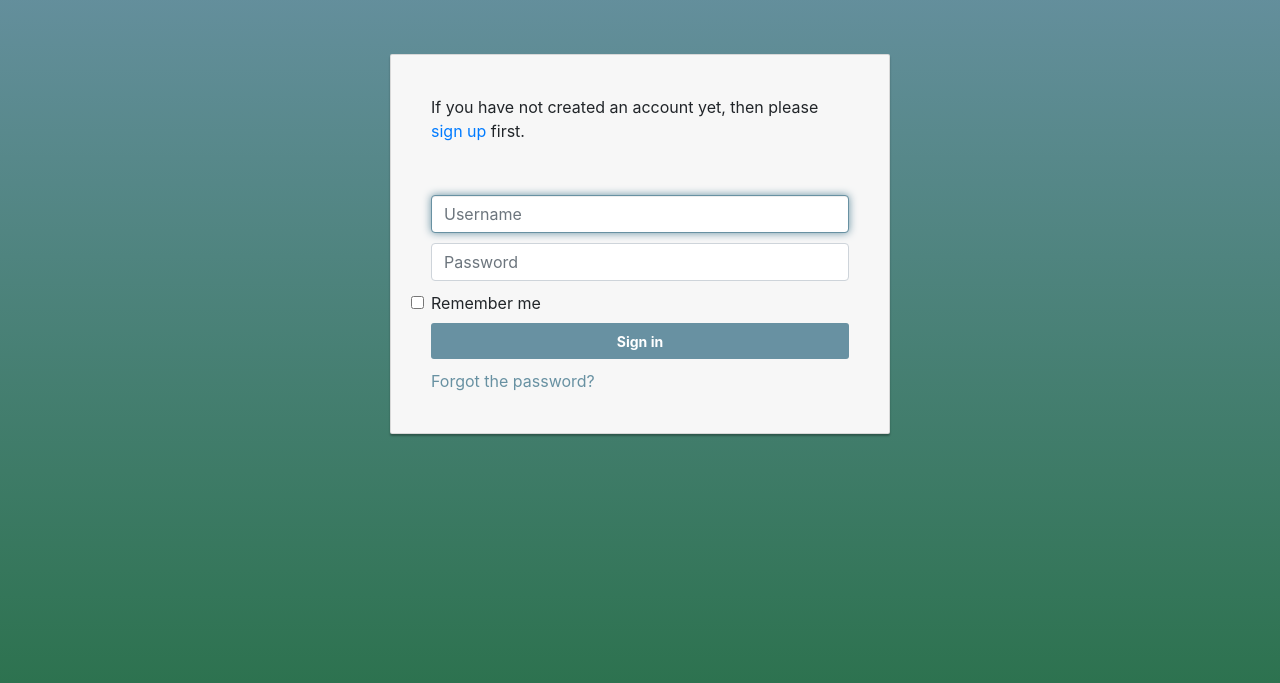
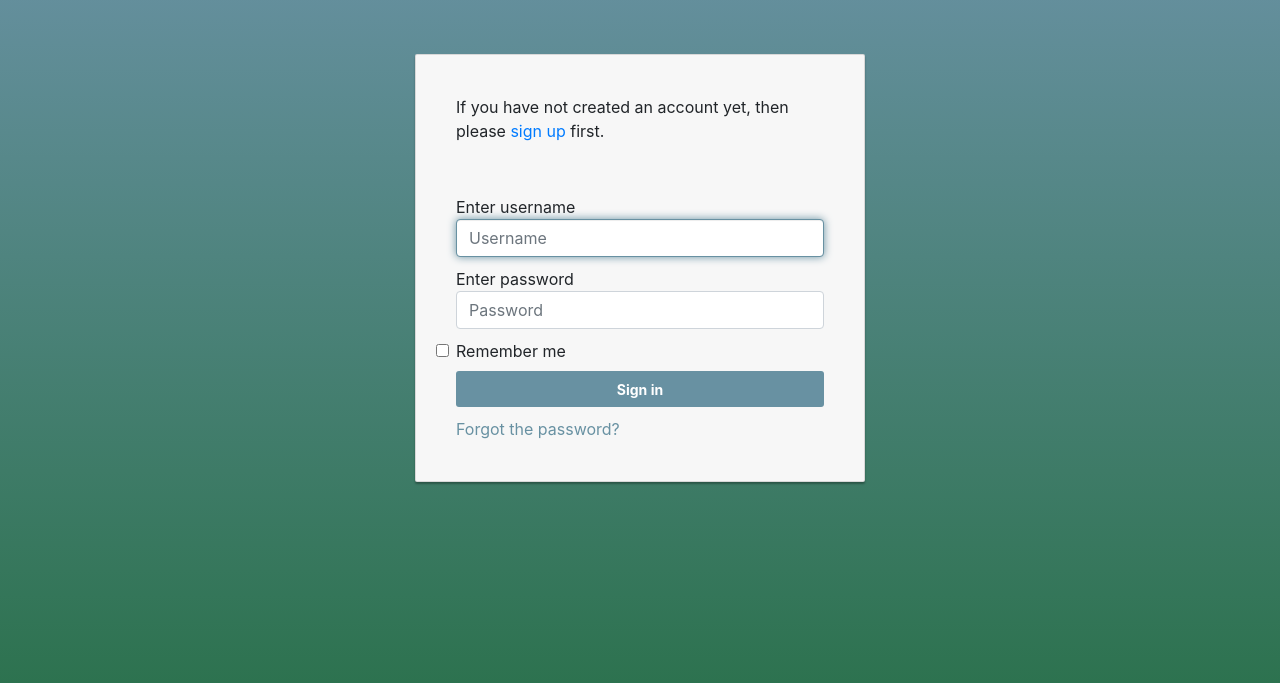
Before and after one commit to kennedy-dev/language-test, a Django app: page /accounts/login/ in a window 1280 px wide. Shown: the part 56-739 px from the top of the page. Run offline with Django 3.2, Linux system fonts and the light colour scheme; parts of the project's set-up code (start-up, migrations or seed data) failed here and were passed over; some libraries are stand-ins or nearby versions.

Commit message:
label changes

```diff
--- a/language/static/css/auth.css
+++ b/language/static/css/auth.css
@@ -15,7 +15,7 @@ body, html {
 }
 
 .card-container.card {
-    max-width: 500px;
+    max-width: 450px;
     padding: 40px 40px;
 }
 
--- a/language/templates/account/login.html
+++ b/language/templates/account/login.html
@@ -15,8 +15,10 @@
         <form class="form-signin" method="POST" action="/accounts/login/">
              {% csrf_token %}
             <span id="reauth-email" class="reauth-email"></span>
+            Enter username
             <input type="text" name="login" placeholder="Username" autofocus="autofocus"
                                       maxlength="150" class="textinput textInput form-control" required="" id="username">
+            Enter password
             <input type="password" name="password" placeholder="Password"
                        class="form-control" required="" id="id_password">
             <div id="remember" class="checkbox">
--- a/language/templates/account/signup.html
+++ b/language/templates/account/signup.html
@@ -36,7 +36,7 @@
             {% endif %}
 
             Email:
-            <input type="email" name="email" placeholder="Emter your email"
+            <input type="email" name="email" placeholder="Enter your email"
                    value="{% if form.email.value %} {{ form.email.value }} {%  endif %}"
                    class="textinput textInput form-control" style="margin-bottom: 9px; margin-top: 4px;;" required="" id="id_email">
 
```
Also changed, not shown: language/static/images/47688069_725771751155332_1733838556062810112_n.jpg (added).
